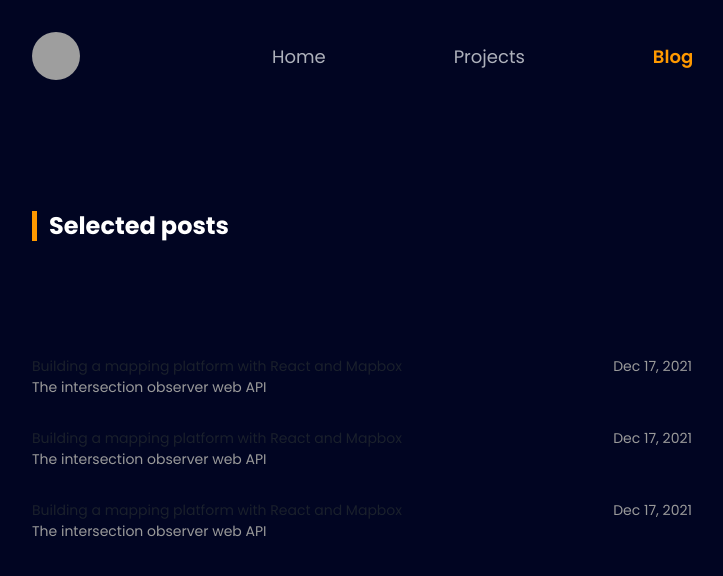
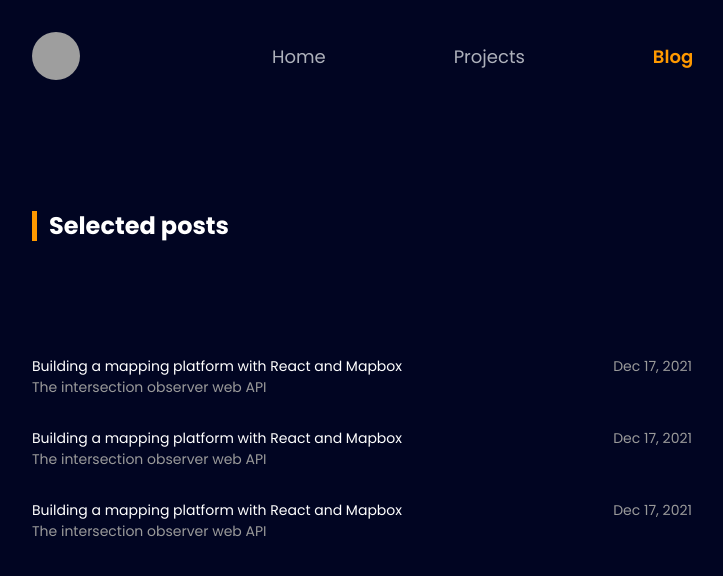
Before and after one commit to jovemdan/danilo-menezes, a Next.js app: page /blog in a window 1280 px wide. Shown: the top 576 px of the page, without its empty margins (218-941 px from the left). Built offline with nearby package versions, Linux system fonts and the light colour scheme; grey boxes are pictures that could not be loaded.

Commit message:
feat: Add color white

```diff
--- a/src/pages/blog.tsx
+++ b/src/pages/blog.tsx
@@ -22,21 +22,21 @@ export default function Blog() {
       <Flex mt={[16]} maxW='660px' flexDirection='column' gap='30px'>
         <Flex justifyContent='space-between' >
           <Box>
-            <Text fontSize='14px'>Building a mapping platform with React and Mapbox</Text>
+            <Text fontSize='14px' color='white'>Building a mapping platform with React and Mapbox</Text>
             <Text fontSize='14px' color='#9A9A9A'>The intersection observer web API</Text>
           </Box>
           <Text fontSize='14px' color='#9A9A9A' >Dec 17, 2021</Text>
         </Flex>
         <Flex justifyContent='space-between' >
           <Box>
-            <Text fontSize='14px'>Building a mapping platform with React and Mapbox</Text>
+            <Text fontSize='14px' color='white'>Building a mapping platform with React and Mapbox</Text>
             <Text fontSize='14px' color='#9A9A9A'>The intersection observer web API</Text>
           </Box>
           <Text fontSize='14px' color='#9A9A9A' >Dec 17, 2021</Text>
         </Flex>
         <Flex justifyContent='space-between' >
           <Box>
-            <Text fontSize='14px'>Building a mapping platform with React and Mapbox</Text>
+            <Text fontSize='14px' color='white'>Building a mapping platform with React and Mapbox</Text>
             <Text fontSize='14px' color='#9A9A9A'>The intersection observer web API</Text>
           </Box>
           <Text fontSize='14px' color='#9A9A9A' >Dec 17, 2021</Text>
```
